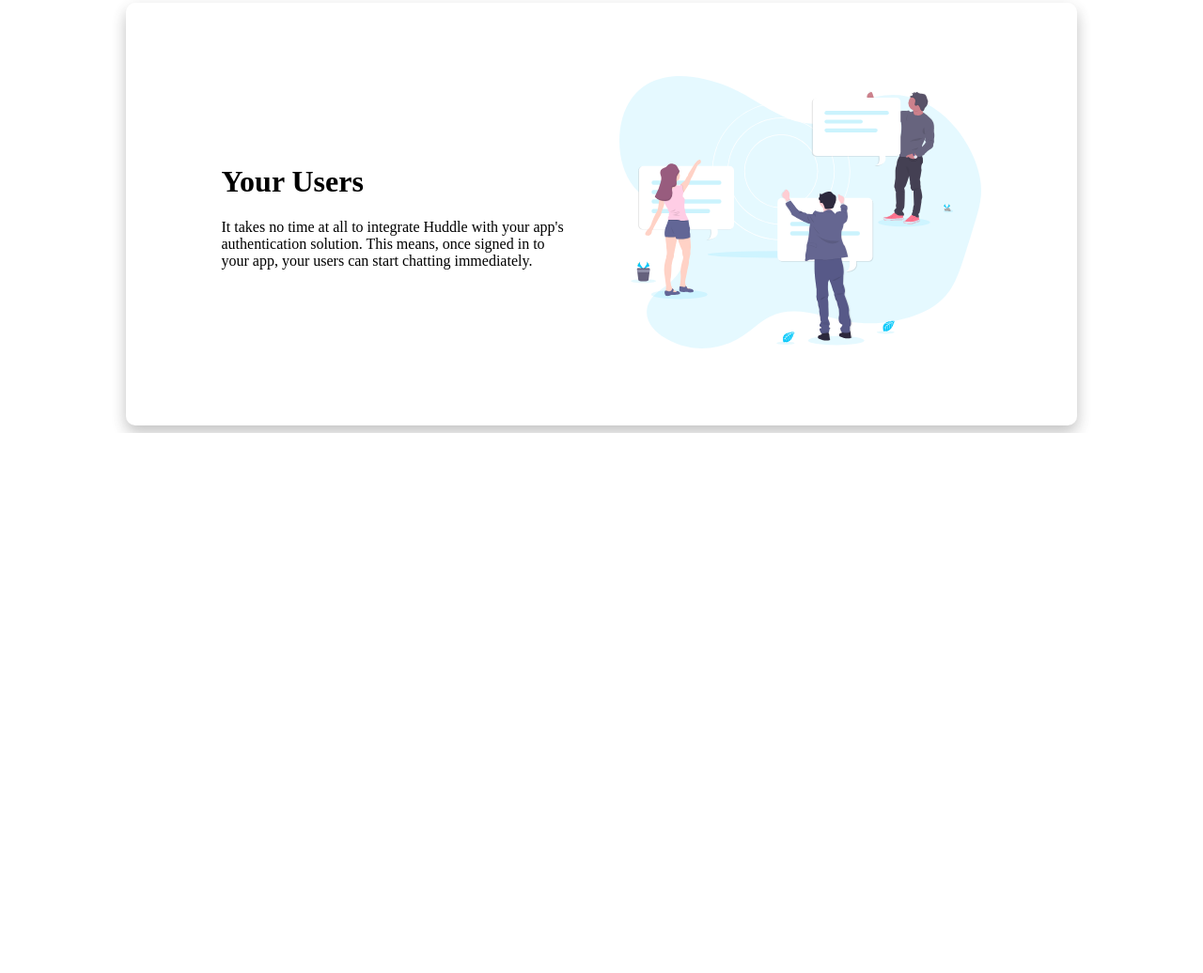
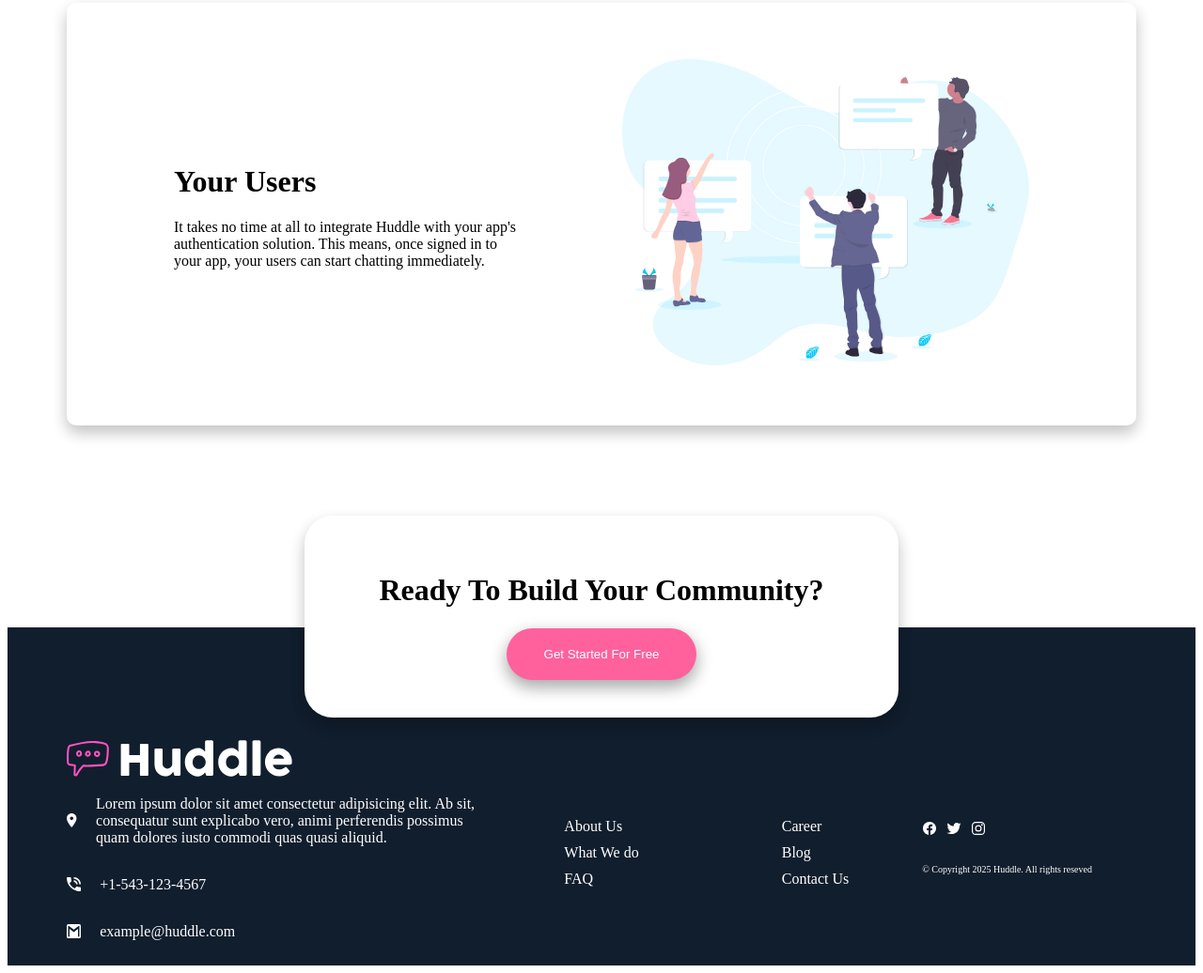
Before and after one commit to fardin072/huddle, a plain HTML site: page index.html in a window 1280 px wide. Shown: the part 1753-2789 px from the top of the page at 94% size. Before the commit the page ends 2214 px from the top, so only its background shows below. Drawn offline with nearby package versions, Linux system fonts and the light colour scheme.

Commit message:
Footer Completed

```diff
--- a/index.html
+++ b/index.html
@@ -55,7 +55,8 @@
                     <div class="box-one">
                         <div class="box-one-text">
                             <h1>Grow Together</h1>
-                            <p>Generate meaningful discussions with your audience and <br>build a strong, loyal community.
+                            <p>Generate meaningful discussions with your audience and <br>build a strong, loyal
+                                community.
                                 Think
                                 of the insightful<br>conversations you miss out on with a feedback form.</p>
                         </div>
@@ -73,7 +74,8 @@
                         </div>
                         <div class="box-two-text">
                             <h1>Flowing Conversations</h1>
-                            <p>You wouldn't paginate a conversation in real life, so wwhy do<br>it online? our threads have
+                            <p>You wouldn't paginate a conversation in real life, so wwhy do<br>it online? our threads
+                                have
                                 just-in-time loading for a more<br>natural flow.</p>
                         </div>
 
@@ -83,7 +85,8 @@
                     <div class="box-one">
                         <div class="box-one-text">
                             <h1>Your Users</h1>
-                            <p>It takes no time at all to integrate Huddle with your app's<br> authentication solution. This
+                            <p>It takes no time at all to integrate Huddle with your app's<br> authentication solution.
+                                This
                                 means, once signed in to<br>your app, your users can start chatting immediately.</p>
                         </div>
                         <div class="box-one-svg">
@@ -96,16 +99,73 @@
             </div>
 
             <!-- Footer Section  -->
+            <div class="footer">
+                <div class="top-foot-all">
+                    <div class="top-foot">
+                        <h1>Ready To Build Your Community?</h1>
+                        <button
+                            style="color: white; background-color: #FF619D; box-shadow: 0 8px 16px 0 rgba(0,0,0,0.2), 0 6px 20px 0 rgba(0,0,0,0.19); border: none;padding-top: 20px;padding-bottom: 20px;padding-left: 40px; padding-right: 40px;border-radius: 40px;">Get
+                            Started For Free
+                        </button>
+                    </div>
+                </div>
+                <div class="bottom-foot-all">
+                    <div class="bottom-foot-content">
+                        <div style="width: 40%; display: flex; flex-direction: column;">
+                            <span>
+                                <img src="assets/logo2.svg" alt="" srcset="">
+                            </span>
+                            <span style="display: flex; align-items: center; gap: 20px; color: white; ">
+                                <img style="width: 15px; height: 15px;" src="assets/icon-location.svg" alt="" srcset="">
+                                <p>Lorem ipsum dolor sit amet consectetur adipisicing elit. Ab sit, consequatur sunt
+                                    explicabo vero, animi perferendis possimus quam dolores iusto commodi quas quasi
+                                    aliquid.</p>
+                            </span>
+                            <span style="display: flex; align-items: center; gap: 20px; color: white; ">
+                                <img style="width: 15px; height: 15px;" src="assets/icon-phone.svg" alt="" srcset="">
+                                <p>+1-543-123-4567</p>
+                            </span>
+                            <span style="display: flex; align-items: center; gap: 20px; color: white; ">
+                                <img style="width: 15px; height: 15px;" src="assets/icon-email.svg" alt="" srcset="">
+                                <p>example@huddle.com</p>
+                            </span>
+                        </div>
+                        <div style="width: 20%;display: flex;align-items: center; justify-content: center;">
+                            <span style="display: flex; flex-direction: column; gap: 10px;">
+                                <a style="text-decoration: none;">About Us</a>
+                                <a>What We do</a>
+                                <a>FAQ</a>
+                            </span>
+                        </div>
+                        <div style="width: 20%;display: flex;align-items: center; justify-content: center;">
+                            <span style="display: flex; flex-direction: column; gap: 10px;">
+                                <a>Career</a>
+                                <a>Blog</a>
+                                <a>Contact Us</a>
+                            </span>
+                        </div>
+                        <div style="width: 20%;display: flex; align-items: center;">
+                            <div style="width: 100%;display: flex;flex-direction: column;  gap: 20px;">
+                                <span style="display: flex; gap: 10px;">
+                                    <ion-icon name="logo-facebook"></ion-icon>
+                                    <ion-icon name="logo-twitter"></ion-icon>
+                                    <ion-icon name="logo-instagram"></ion-icon>
+                                </span>
+                                <span>
+                                    <p style="font-size: x-small;">&copy; Copyright 2025 Huddle. All rights reseved</p>
+                                </span>
+                            </div>
+
+                        </div>
+                    </div>
+                </div>
+            </div>
         </div>
 
 
     </div>
-
-
-    <!-- <div class="test">
-        <div class="one"></div>
-        <div class="one"></div>
-    </div> -->
+    <script type="module" src="https://unpkg.com/ionicons@7.1.0/dist/ionicons/ionicons.esm.js"></script>
+    <script nomodule src="https://unpkg.com/ionicons@7.1.0/dist/ionicons/ionicons.js"></script>
 
 </body>
 
--- a/style.css
+++ b/style.css
@@ -90,7 +90,7 @@ body {
 .box-one{
     /* border: 2px red solid; */
     height: 450px;
-    width: 80%;
+    width: 90%;
     border-radius: 10px;
     box-shadow: 0 8px 16px 0 rgba(0,0,0,0.2), 0 6px 20px 0 rgba(0, 0, 0, 0.051);
     display: flex;
@@ -99,7 +99,7 @@ body {
 }
 .box-two{
     height: 450px;
-    width: 80%;
+    width: 90%;
     border-radius: 10px;
     box-shadow: 0 8px 16px 0 rgba(0,0,0,0.2), 0 6px 20px 0 rgba(0, 0, 0, 0.051);
     display: flex;
@@ -133,13 +133,47 @@ body {
 }
 
 
-.test{
-    /* when use justify-content: center; then must use display: flex;  */
+/* Footer  */
+.footer{
     display: flex;
-    justify-content: space-between;
+    flex-direction: column;
+
 }
-.one{
-    width: 40px;
-    height: 40px;
-    /* background: red; */
+.top-foot-all{
+    width: 100%;
+    display: flex;
+    justify-content: center;
+    /* align-items: center; */
+    /* border: 2px red solid; */
 }
+.top-foot{
+    /* margin-bottom: -12vh; */
+    background-color: white;
+    position: relative;
+    z-index: 10;
+    top: 12vh;
+    text-align: center;
+    padding-top: 5vh;
+    padding-bottom: 5vh;
+    width: 50%;
+    height: max-content;
+    border-radius: 30px;
+    box-shadow: 0 8px 16px 0 rgba(0,0,0,0.2), 0 6px 20px 0 rgba(0, 0, 0, 0.051);
+    /* border: 2px red solid; */
+}
+.bottom-foot-all{
+    position: relative;
+    z-index: 0;
+    width: 100%;
+    background: #020f1fef;
+    height: 45vh;
+    display: flex;
+    justify-content: center;
+}
+.bottom-foot-content{
+    width: 90%;
+    /* border: 2px red solid; */
+    margin-top: 15vh;
+    display: flex;
+    color: white;
+}
```
Also changed, not shown: assets/logo2.svg (added).
